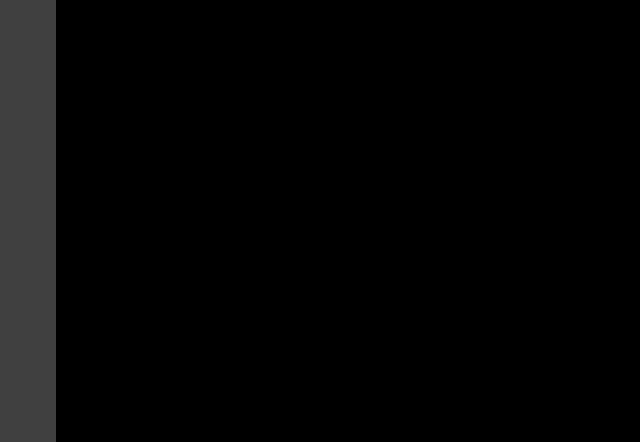
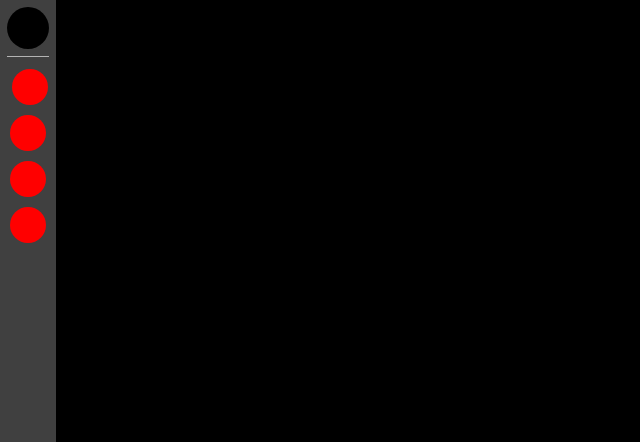
Before and after one commit to mohammadhasanzadeh199/namafile, a Django app: page /home/ in a window 1280 px wide. Shown: the top 442 px of the page, without its empty margins (0-640 px from the left). Run offline with Django 3.2, Linux system fonts and the light colour scheme; some libraries are stand-ins or nearby versions.

Commit message:
side bar animations added

```diff
--- a/static/css/main.css
+++ b/static/css/main.css
@@ -22,6 +22,6 @@ body{
     width: 100%;
     background-color: #929292;
     min-height: 100vh;
-    opacity: 0.7;
-    transition: all 1s linear;
+    opacity: 0;
+    transition: visibility 0s, opacity 0.3s linear;
 }
--- /dev/null
+++ b/static/css/sidebar.css
@@ -0,0 +1,67 @@
+#sideMenu .logo{
+    padding: 7px;
+    width: 100%;
+    overflow: hidden;
+}
+#sideMenu .logo div {
+    padding: 0;
+    margin: 0;
+    width: max-content;
+    display: flex;
+    position: relative;
+
+}
+#sideMenu .logo span {
+    width: 42px;
+    height: 42px;
+    border-radius: 21px;
+    background-color: black;
+    display: block;
+}
+#sideMenu .logo p {
+    margin: 0;
+    margin-left: 24px;
+    flex-wrap: nowrap;
+    align-self: center;
+    color: white;
+}
+#sideMenu i.material-icons {
+    position: absolute;
+    right: 12px;
+    top: 12px;
+    color: white;
+}
+#sideMenu hr {
+    background-color: white;
+    margin: 0px 7px;
+    opacity: 0.7;
+}
+
+#sideMenu .items {
+    width: 100%;
+    height: max-content;
+    overflow: hidden;
+    margin-top: 12px;
+    /* transition: height 0.3s ease-out; */
+}
+#sideMenu .items .row-tabs {
+    width: max-content;
+    margin-left: 12px;
+    display: flex;
+}
+#sideMenu .items .row-tabs .icon {
+    width: 36px;
+    height: 36px;
+    border-radius: 18px;
+    margin-right: 24px;
+    background-color: red;
+}
+#sideMenu .items .icon-c {
+    width: 36px;
+    margin-top: 10px;
+    height: 36px;
+    border-radius: 18px;
+    margin-left: 10px;
+    background-color: red;
+    transition: all 0.3s ease-out;
+}
--- a/static/js/main.js
+++ b/static/js/main.js
@@ -1,4 +1,35 @@
+var side_menu_status = false;
+
 $("#sideMenu").click(function(){
-    $(this).css("width","300px");
-    // $("#sideMenuTrans").removeClass("d-none");
+    $(this).css({"width":"300px","box-shadow":"black 20px 0 40px"});
+    // $("#sideMenu .items").css("height","36px")
+    $("#sideMenu .items .icon-c").css({"width":"0","height":"0"});
+    side_menu_status = true;
+    $("#sideMenuTrans").removeClass("d-none")
+    setTimeout(() => {
+        $("#sideMenuTrans").css("opacity","0.7");
+    }, 100);
 });
+
+$("#sideMenuTrans").click(function(){
+    close_side_menu()
+});
+
+$(document).keyup(function(e) {
+    if (e.key === "Escape" && side_menu_status) { // escape key maps to keycode `27`
+        close_side_menu()
+   }
+});
+
+
+function close_side_menu(){
+    $("#sideMenu").css({"width":"56px","box-shadow":"none"});
+    // $("#sideMenu .items").css("height","175px")
+    $("#sideMenu .items .icon-c").css({"width":"36px","height":"36px"});
+
+    side_menu_status = false;
+    $("#sideMenuTrans").css("opacity","0");
+    setTimeout(() => {
+        $("#sideMenuTrans").addClass("d-none")
+    }, 300);
+}
--- a/templates/index.html
+++ b/templates/index.html
@@ -32,6 +32,8 @@
         <script src="{% static 'frontLibs/chartjs-plugin-doughnutlabel.min.js' %}"></script>
         <!-- -----------project styles ----------------------------------- -->
         <link rel="stylesheet" href="{% static 'css/main.css' %}">
+        <link rel="stylesheet" href="{% static 'css/sidebar.css' %}">
+
     </head>
     <body>
         <!-- -----------content section ---------------------------------- -->
--- a/templates/sidebar/sidebar.html
+++ b/templates/sidebar/sidebar.html
@@ -1,6 +1,21 @@
 {% block sidebar %}
-
-
-
-
+<i class="material-icons">clear</i>
+<div  class="logo">
+    <div>
+        <span></span>
+        <p>Nama File</p>
+    </div>
+</div>
+<hr/>
+<div class="items">
+    <div class="row-tabs">
+        <div class="icon"></div>
+        <div class="icon"></div>
+        <div class="icon"></div>
+        <div class="icon"></div>
+    </div>
+    <div class="icon-c"></div>
+    <div class="icon-c"></div>
+    <div class="icon-c"></div>
+</div>
 {% endblock %}
```
